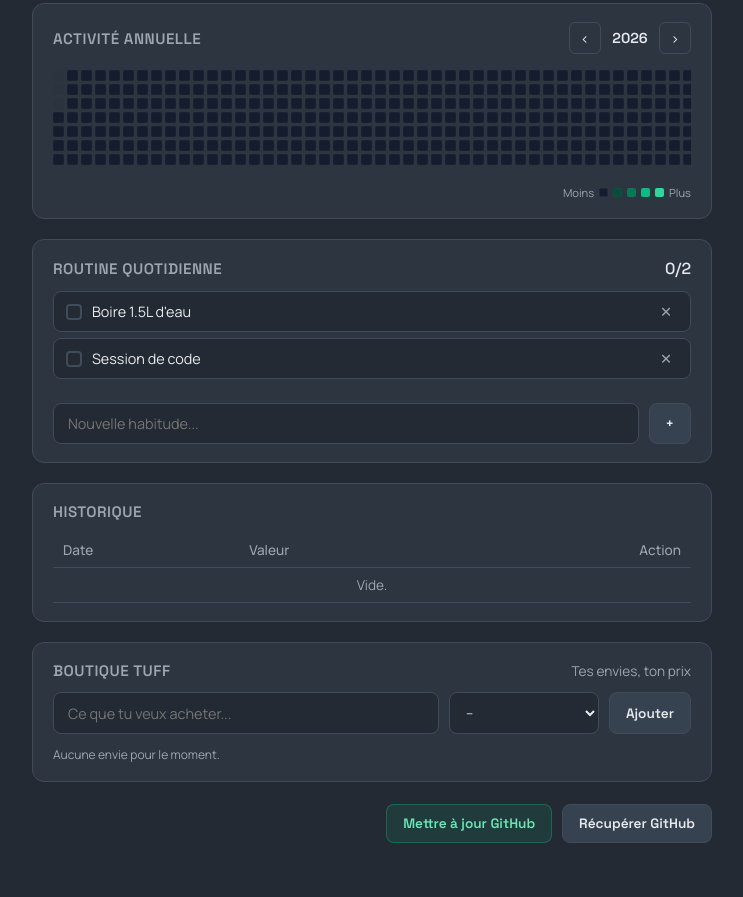
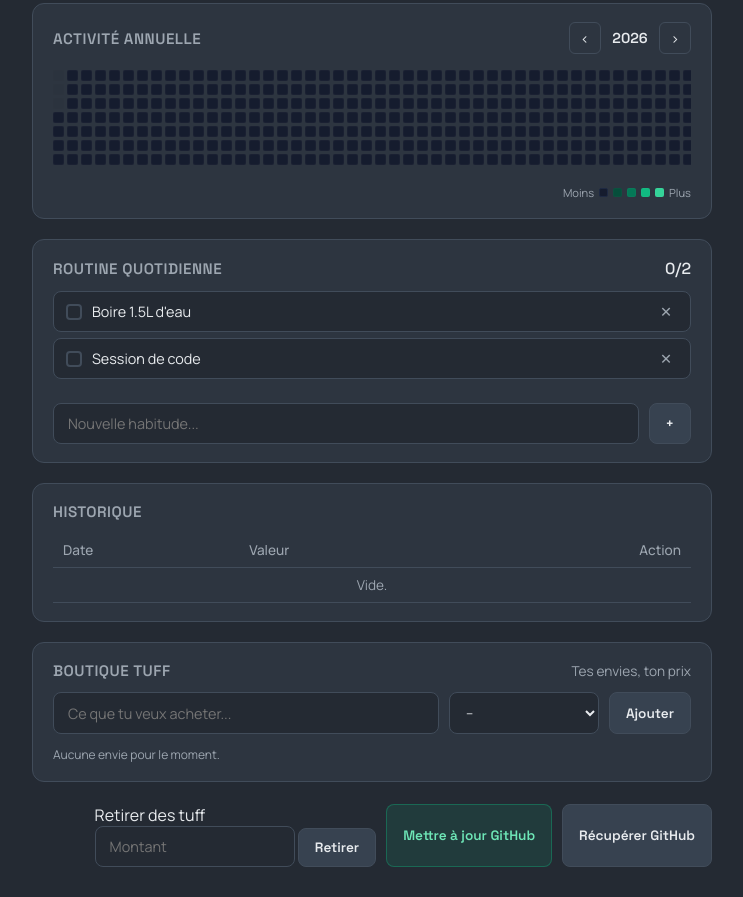
Before and after one commit to gregorryy/horizon, a plain HTML site: page index.html in a window 1280 px wide. Shown: the part 438-1335 px from the top of the page, without its empty margins (268-1011 px from the left). Before the commit the page ends 1311 px from the top, so only its background shows below. Drawn offline with Linux system fonts and the light colour scheme.

Commit message:
Add withdrawal form to footer
Added a form for withdrawing items with input and button.

```diff
--- a/index.html
+++ b/index.html
@@ -137,6 +137,20 @@
       </section>
 
       <footer class="footer-sync">
+        <form id="tuffWithdrawForm" class="tuff-withdraw-form">
+          <label for="tuffWithdrawInput">Retirer des tuff</label>
+          <div class="tuff-withdraw-controls">
+            <input
+              id="tuffWithdrawInput"
+              type="number"
+              min="1"
+              step="1"
+              placeholder="Montant"
+              required
+            />
+            <button type="submit" class="btn btn-ghost">Retirer</button>
+          </div>
+        </form>
         <button id="syncPushBtn" class="btn btn-success">
           Mettre à jour GitHub
         </button>
```
